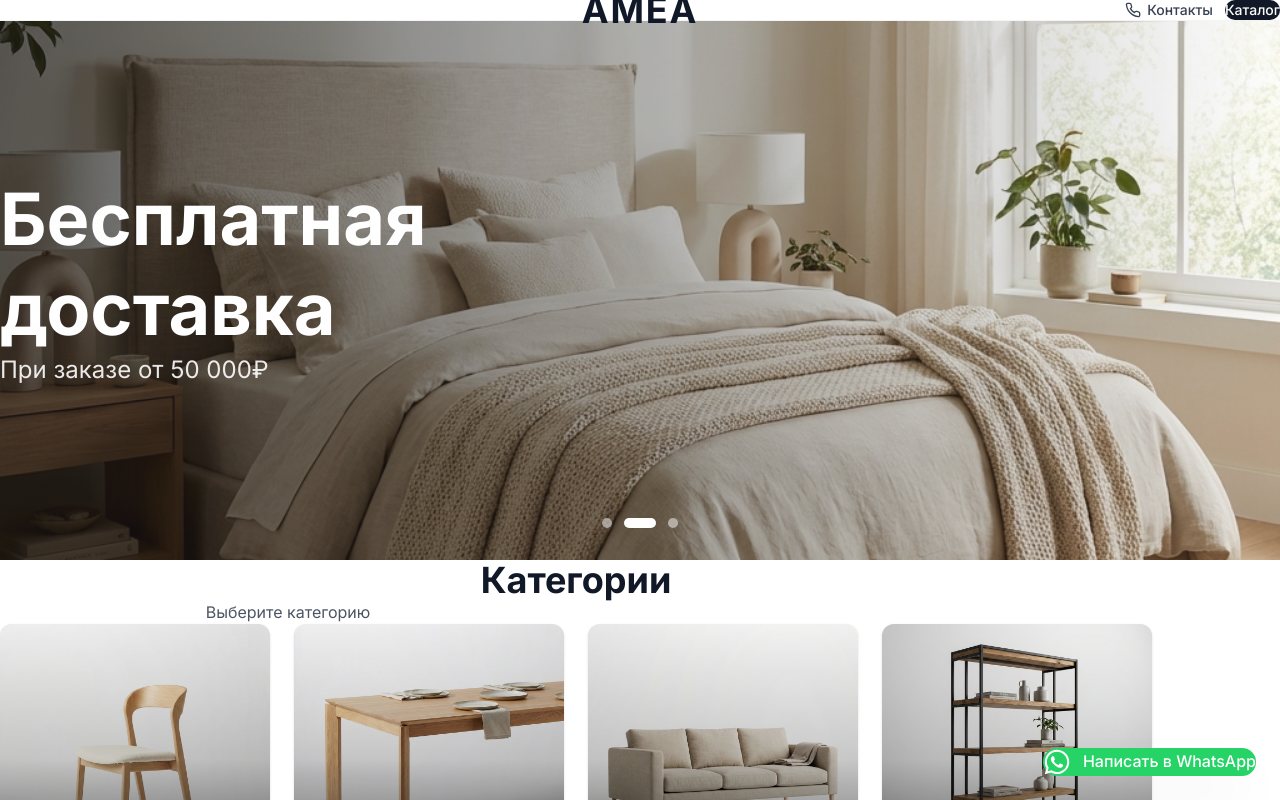
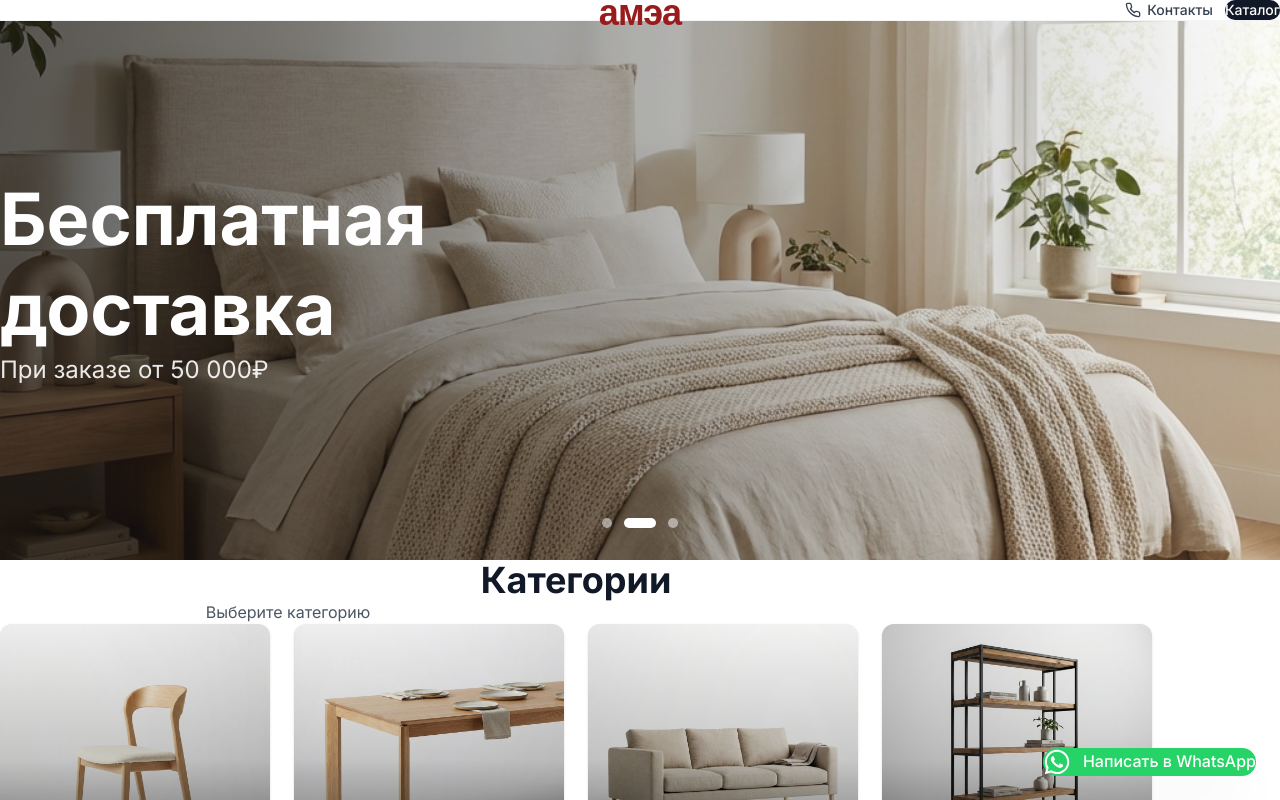
Before and after one commit to uclam0556-glitch/katalog, a Next.js app: page / in a window 1280 px wide. Shown: the top 800 px of the page. Built offline with nearby package versions, Linux system fonts and the light colour scheme; no server answers; the database is empty.

Commit message:
Restore original logo style (red serif) with centered layout

```diff
--- a/src/components/layout/HeaderNew.tsx
+++ b/src/components/layout/HeaderNew.tsx
@@ -184,9 +184,17 @@ export const HeaderNew: React.FC = () => {
                         {/* CENTER: Logo - Large & Prominent */}
                         <Link
                             href="/"
-                            className="absolute left-1/2 -translate-x-1/2 font-serif text-3xl md:text-4xl font-bold tracking-wider text-neutral-900 hover:text-red-700 transition"
+                            className="absolute left-1/2 -translate-x-1/2 hover:opacity-80 transition"
                         >
-                            АМЕА
+                            <h1
+                                className="text-3xl md:text-4xl font-black tracking-tight"
+                                style={{
+                                    color: "#991B1B",
+                                    fontFamily: "var(--font-serif)",
+                                }}
+                            >
+                                амэа
+                            </h1>
                         </Link>
 
                         {/* RIGHT: Contact + Catalog */}
```
